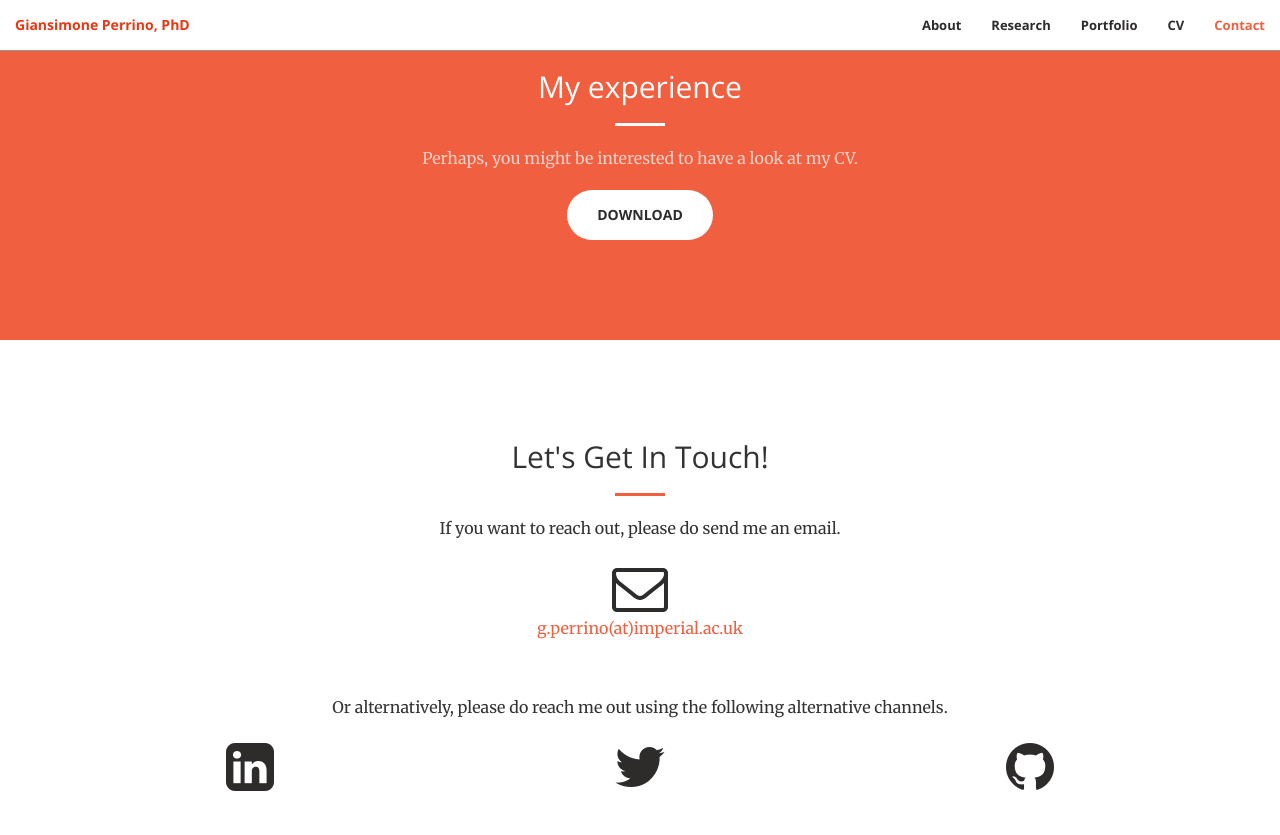
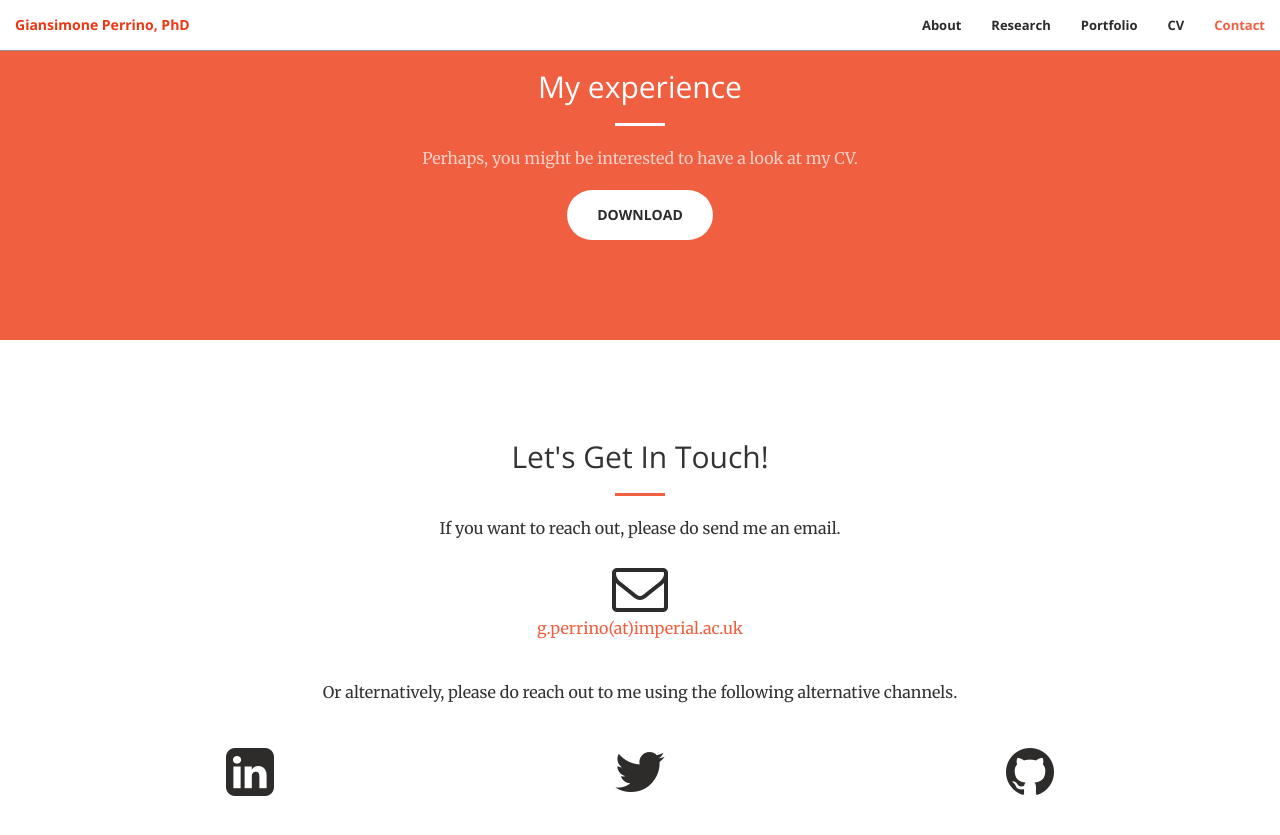
Before and after one commit to giansimone/giansimone.github.io, a Jekyll site: the page built from index.html, in a window 1280 px wide and 900 px high, scrolled down 2502 px. Shown: the top 835 px of the window. Built offline with Jekyll 4.4.1, drawn with Linux system fonts in a browser that asks for light colours.

Commit message:
Minor fix to padding.

```diff
--- a/_includes/contact.html
+++ b/_includes/contact.html
@@ -13,7 +13,7 @@
                 </a>
             </div>
             <div class="col-lg-8 col-lg-offset-2 text-center">
-                <p style="padding-top:35px">Or alternatively, please do reach me out using the following alternative channels.</p>
+                <p style="padding:20px;">Or alternatively, please do reach out to me using the following alternative channels.</p>
             </div>
             <div class="col-lg-4 text-center">
                 <a href="https://www.linkedin.com/in/{{ site.linkedin_username }}">
```
